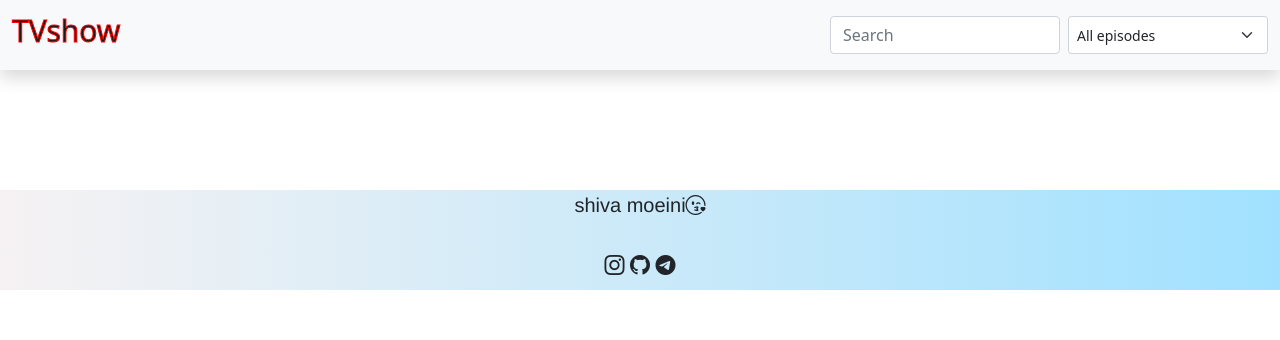
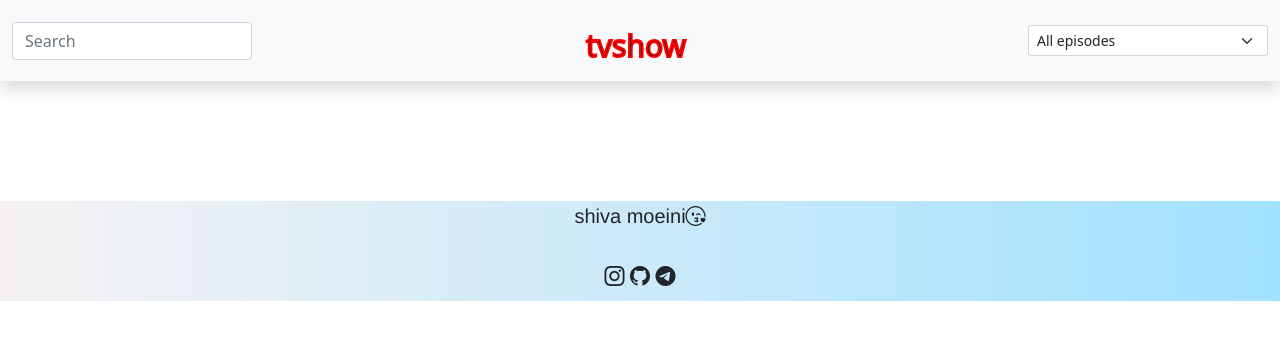
Before and after one commit to shivamoeini/tv-show-dom-project, a plain HTML site: page index.html in a window 1280 px wide. Drawn offline with nearby package versions, Linux system fonts and the light colour scheme; no server answers.

Commit message:
cmit5shiva

```diff
--- a/app.js
+++ b/app.js
@@ -1,6 +1,6 @@
 const row = document.querySelector(".contier");
 const select = document.querySelector("select")
-let search = document.querySelector("input")
+
 const res = document.querySelector(".result")
 
 
@@ -106,26 +106,18 @@ const fechmove = async() => {
         card.append(a)
 
         // selector
-        // selector
+
         let selc = `<option value="${move.name}">${move.name}-S${season}E${number}</option>`
         select.innerHTML += selc
 
-        // search
-        // search.addEventListener("keyup", function(e) => {
-        //     const resu = e.target.value.toLowerCase()
-        //     console.log(resu);
-        // })
+
     }
-    // search.addEventListener("keydown", (e) => {
-    //     const deta = data.filter((mov) => mov.name.includes(e.target.value))
-    //     console.log(deta);
-    // });
-    // mov.body.includes(e.target.value)
+
 }
 fechmove();
 
 
-
+// search
 
 document.getElementById('searchInput').onkeyup = function() {
     let input = this.value.toLowerCase();
--- a/index.html
+++ b/index.html
@@ -12,20 +12,26 @@
 </head>
 
 <body>
-    <nav class="navbar navbar-light bg-light shadow mb-5">
+
+
+    <nav class="navbar navbar-expand-lg navbar-light bg-light shadow mb-5">
         <div class="container-fluid">
-            <a class="navbar-brand h1 a">TVshow</a>
+            <input class="form-control me-2 col-xs-12 inpu" type="search" placeholder="Search" aria-label="Search" id="searchInput">
+
+            <a href="" class="navbar-brand a">tvshow</a>
             <form class="d-flex">
-                <input class="form-control me-2 col-xs-12 inpu" type="search" placeholder="Search" aria-label="Search" id="searchInput">
                 <select class="form-select form-select-sm sel col" aria-label=".form-select-sm example" id="episodesDropdown">
-                        <option selected value="all">All episodes</option>
-                      </select>
+                    <option selected value="all">All episodes</option>
+                  </select>
             </form>
+        </div>
         </div>
     </nav>
 
+
+
     <div class="container-fluid contier d-flex justify-content-center  col-sm-12 mt-3">
-        <div class="result"></div>
+
     </div>
     <br>
     <br>
--- a/style.css
+++ b/style.css
@@ -1,15 +1,16 @@
 .inpu {
-    width: 230px !important;
+    width: 240px !important;
 }
 
 .sel {
-    width: 200px !important;
+    width: 240px !important;
 }
 
 .a {
+    text-decoration: none;
     /* font-family: fantasy!important; */
     font-size: 30px !important;
-    -webkit-text-stroke: 1px red;
+    -webkit-text-stroke: 2px red;
 }
 
 footer {
```
